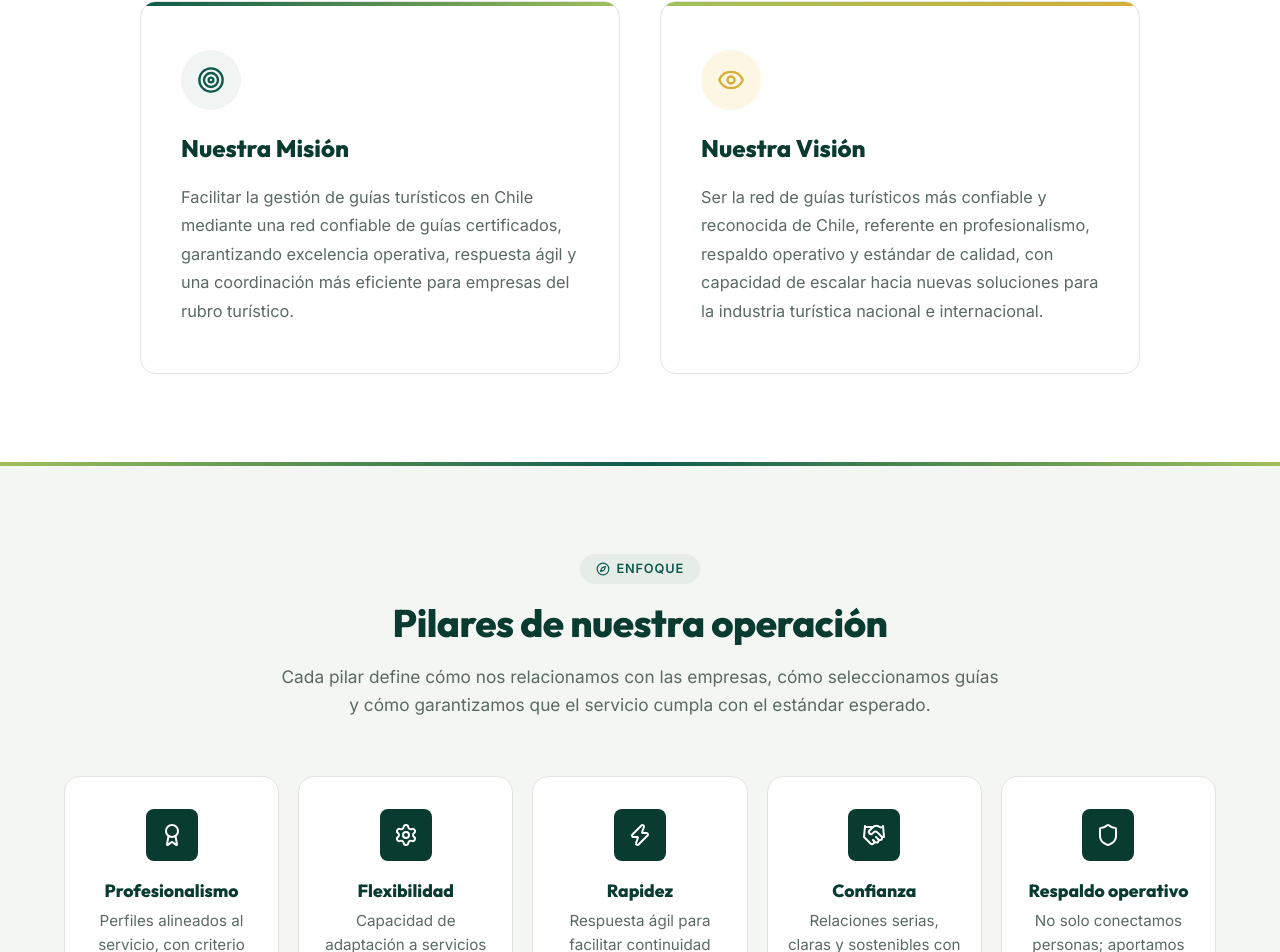
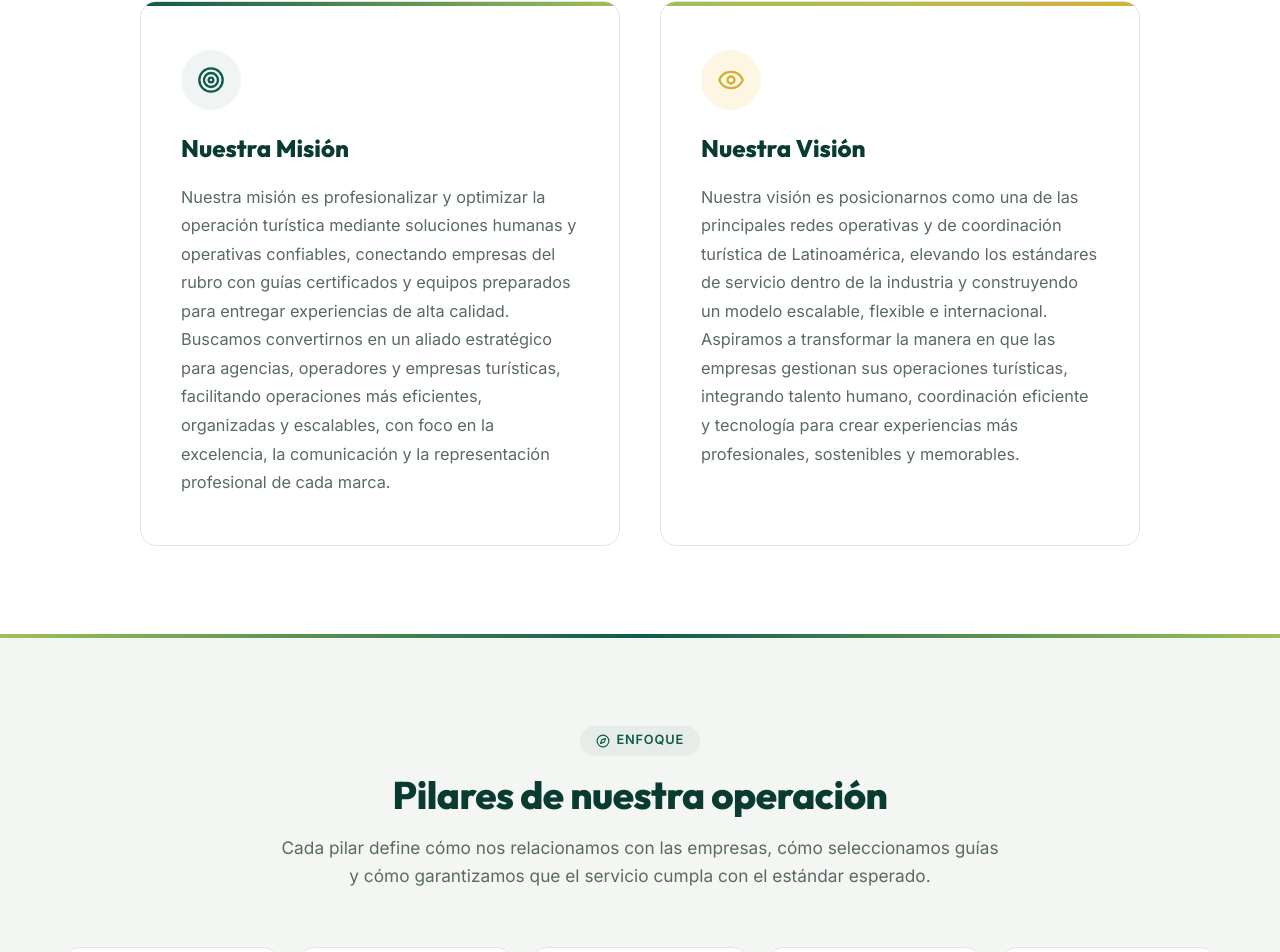
Before and after one commit to guiaalacartaoficial/guia-a-la-carta-web, a React (Vite) app: page /quienes-somos in a window 1280 px wide. Shown: the part 2494-3446 px from the top of the page. Built offline with nearby package versions, Linux system fonts and the light colour scheme; no server answers.

Commit message:
content: actualizar Mision y Vision con un enfoque estrategico y regional

```diff
--- a/src/pages/QuienesSomos.jsx
+++ b/src/pages/QuienesSomos.jsx
@@ -247,9 +247,12 @@ const QuienesSomos = () => {
               </div>
               <h3>Nuestra Misión</h3>
               <p>
-                Facilitar la gestión de guías turísticos en Chile mediante una red confiable de guías certificados,
-                garantizando excelencia operativa, respuesta ágil y una coordinación más eficiente para empresas
-                del rubro turístico.
+                Nuestra misión es profesionalizar y optimizar la operación turística mediante soluciones humanas y operativas confiables,
+                conectando empresas del rubro con guías certificados y equipos preparados para entregar experiencias de alta calidad.
+              </p>
+              <p>
+                Buscamos convertirnos en un aliado estratégico para agencias, operadores y empresas turísticas, facilitando operaciones
+                más eficientes, organizadas y escalables, con foco en la excelencia, la comunicación y la representación profesional de cada marca.
               </p>
             </div>
             <div className="ns-mv-card vision ns-animate ns-animate-delay-2">
@@ -258,9 +261,12 @@ const QuienesSomos = () => {
               </div>
               <h3>Nuestra Visión</h3>
               <p>
-                Ser la red de guías turísticos más confiable y reconocida de Chile, referente en profesionalismo,
-                respaldo operativo y estándar de calidad, con capacidad de escalar hacia nuevas soluciones para
-                la industria turística nacional e internacional.
+                Nuestra visión es posicionarnos como una de las principales redes operativas y de coordinación turística de Latinoamérica,
+                elevando los estándares de servicio dentro de la industria y construyendo un modelo escalable, flexible e internacional.
+              </p>
+              <p>
+                Aspiramos a transformar la manera en que las empresas gestionan sus operaciones turísticas, integrando talento humano,
+                coordinación eficiente y tecnología para crear experiencias más profesionales, sostenibles y memorables.
               </p>
             </div>
           </div>
```
